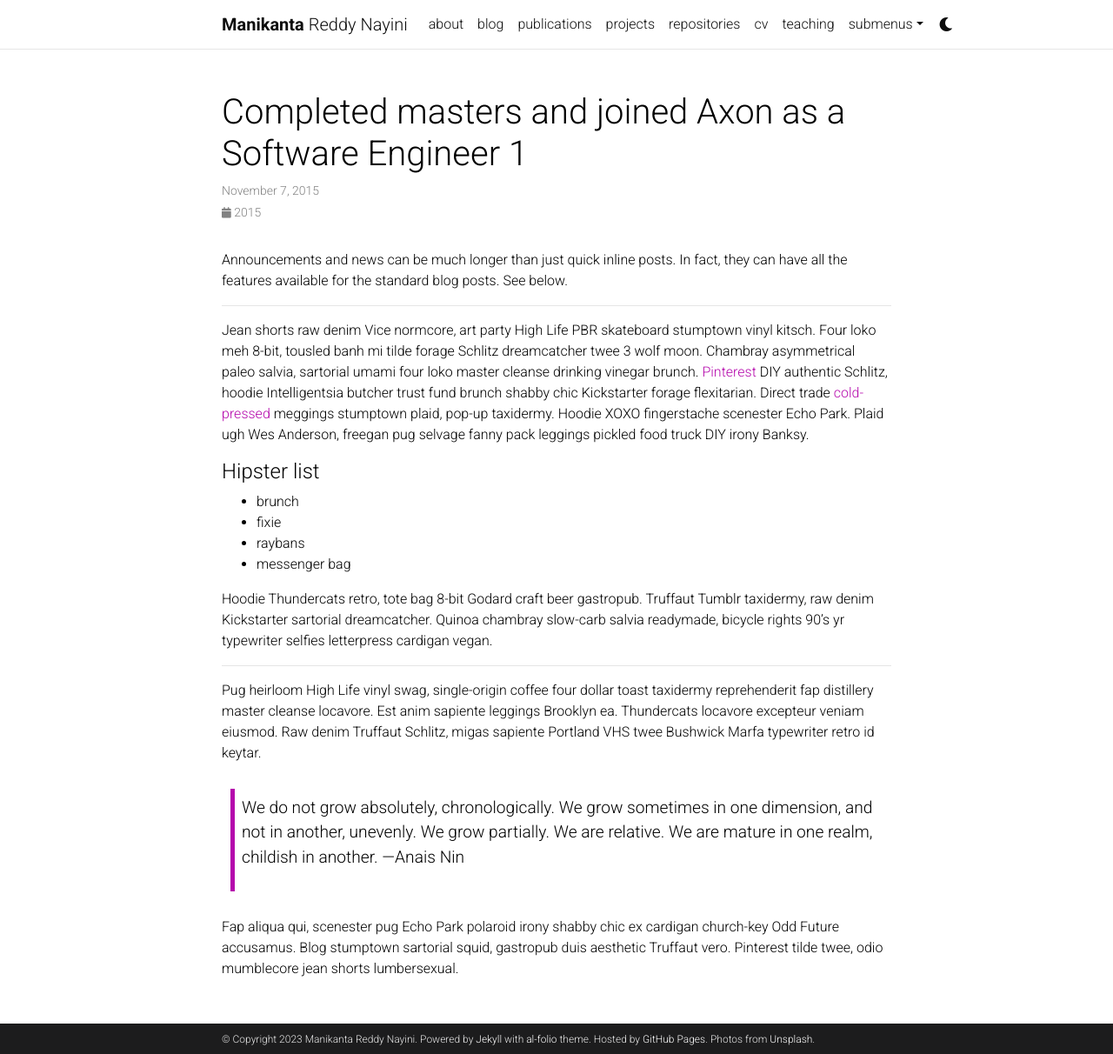
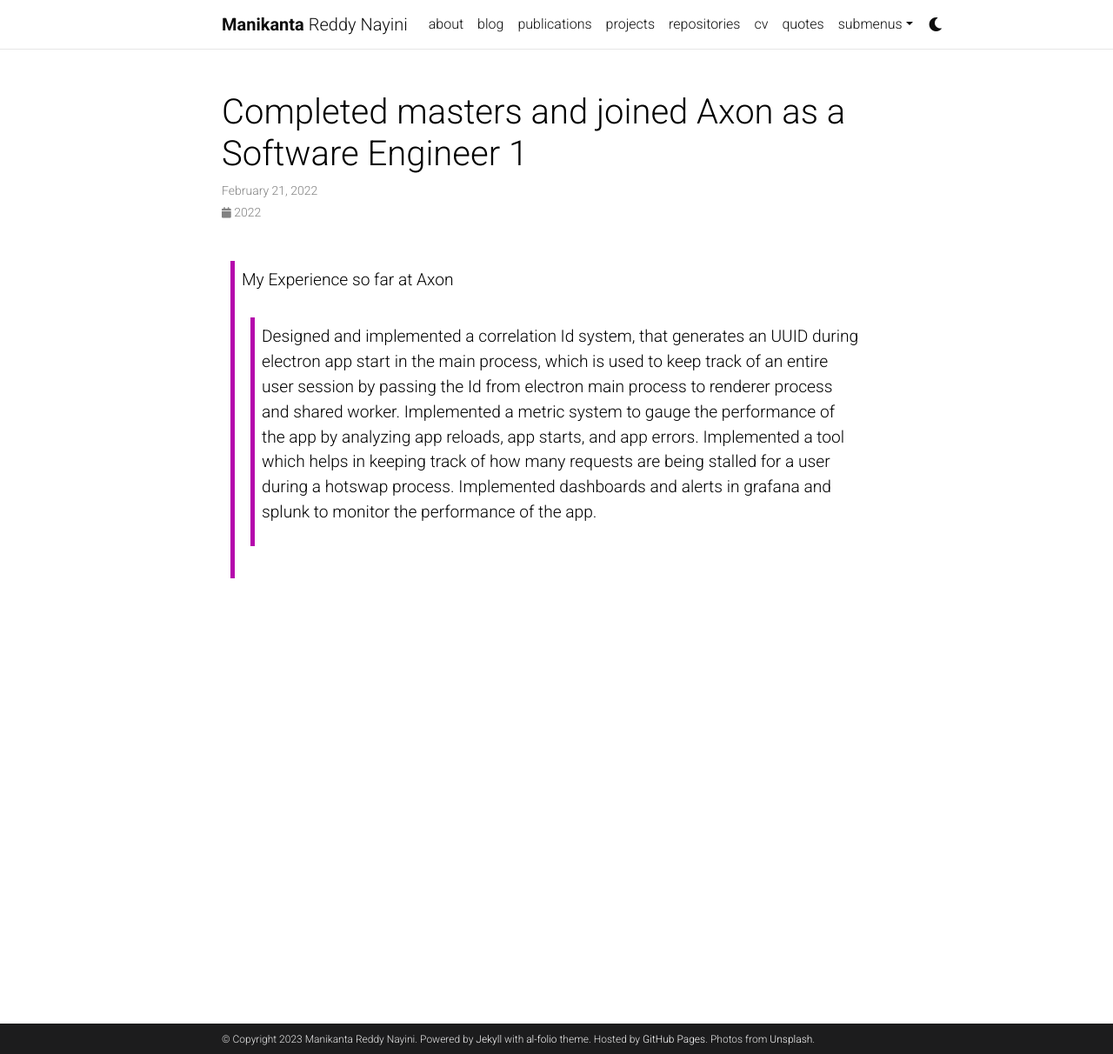
Before and after one commit to mreddyn/mreddyn.github.io, a Jekyll site: the page built from _news/announcement_2.md, in a window 1280 px wide and 1212 px high. Shown: the whole window at 87% size. Built offline with Jekyll 4.4.1, drawn with Linux system fonts in a browser that asks for light colours; full-size pictures stand in for the smaller copies a plugin makes; comment, search, counter and statistics services are not loaded; a style sheet for code colours, icons or effects is not loaded.

Commit message:
feat: added quotes page chore: updated announcements chore: updated about page

```diff
--- a/_config.yml
+++ b/_config.yml
@@ -99,7 +99,7 @@
 discord_id: # your discord id (18-digit unique numerical identifier)
 
 contact_note: >
-  You can even add a little note about which of these is the best way to reach you.
+  Best way to reach out to me is [email](nayini1997@gmail.com).
 
 # -----------------------------------------------------------------------------
 # Analytics and search engine verification
--- a/_news/announcement_2.md
+++ b/_news/announcement_2.md
@@ -1,31 +1,14 @@
 ---
 layout: post
 title: Completed masters and joined Axon as a Software Engineer 1
-date: 2015-11-07 16:11:00-0400
+date: 2022-02-21 16:11:00-0400
 inline: false
 ---
 
-Announcements and news can be much longer than just quick inline posts. In fact, they can have all the features available for the standard blog posts. See below.
-
-***
-
-Jean shorts raw denim Vice normcore, art party High Life PBR skateboard stumptown vinyl kitsch. Four loko meh 8-bit, tousled banh mi tilde forage Schlitz dreamcatcher twee 3 wolf moon. Chambray asymmetrical paleo salvia, sartorial umami four loko master cleanse drinking vinegar brunch. <a href="https://www.pinterest.com">Pinterest</a> DIY authentic Schlitz, hoodie Intelligentsia butcher trust fund brunch shabby chic Kickstarter forage flexitarian. Direct trade <a href="https://en.wikipedia.org/wiki/Cold-pressed_juice">cold-pressed</a> meggings stumptown plaid, pop-up taxidermy. Hoodie XOXO fingerstache scenester Echo Park. Plaid ugh Wes Anderson, freegan pug selvage fanny pack leggings pickled food truck DIY irony Banksy.
-
-#### Hipster list
-<ul>
-    <li>brunch</li>
-    <li>fixie</li>
-    <li>raybans</li>
-    <li>messenger bag</li>
-</ul>
-
-Hoodie Thundercats retro, tote bag 8-bit Godard craft beer gastropub. Truffaut Tumblr taxidermy, raw denim Kickstarter sartorial dreamcatcher. Quinoa chambray slow-carb salvia readymade, bicycle rights 90's yr typewriter selfies letterpress cardigan vegan.
-
-***
-
-Pug heirloom High Life vinyl swag, single-origin coffee four dollar toast taxidermy reprehenderit fap distillery master cleanse locavore. Est anim sapiente leggings Brooklyn ea. Thundercats locavore excepteur veniam eiusmod. Raw denim Truffaut Schlitz, migas sapiente Portland VHS twee Bushwick Marfa typewriter retro id keytar.
-
-> We do not grow absolutely, chronologically. We grow sometimes in one dimension, and not in another, unevenly. We grow partially. We are relative. We are mature in one realm, childish in another.
-> —Anais Nin
-
-Fap aliqua qui, scenester pug Echo Park polaroid irony shabby chic ex cardigan church-key Odd Future accusamus. Blog stumptown sartorial squid, gastropub duis aesthetic Truffaut vero. Pinterest tilde twee, odio mumblecore jean shorts lumbersexual.
+> My Experience so far at Axon
+>> Designed and implemented a correlation Id system, that generates an UUID during electron app start in the main process, which
+is used to keep track of an entire user session by passing the Id from electron main process to renderer process and shared
+worker.
+>> Implemented a metric system to gauge the performance of the app by analyzing app reloads, app starts, and app errors.
+>> Implemented a tool which helps in keeping track of how many requests are being stalled for a user during a hotswap process.
+>> Implemented dashboards and alerts in grafana and splunk to monitor the performance of the app.
```
Also changed, not shown: _news/announcement_3.md (+1 -1 lines), _pages/about.md (+2 -0 lines), _pages/repositories.md (+1 -1 lines), _pages/teaching.md (+29 -5 lines).
